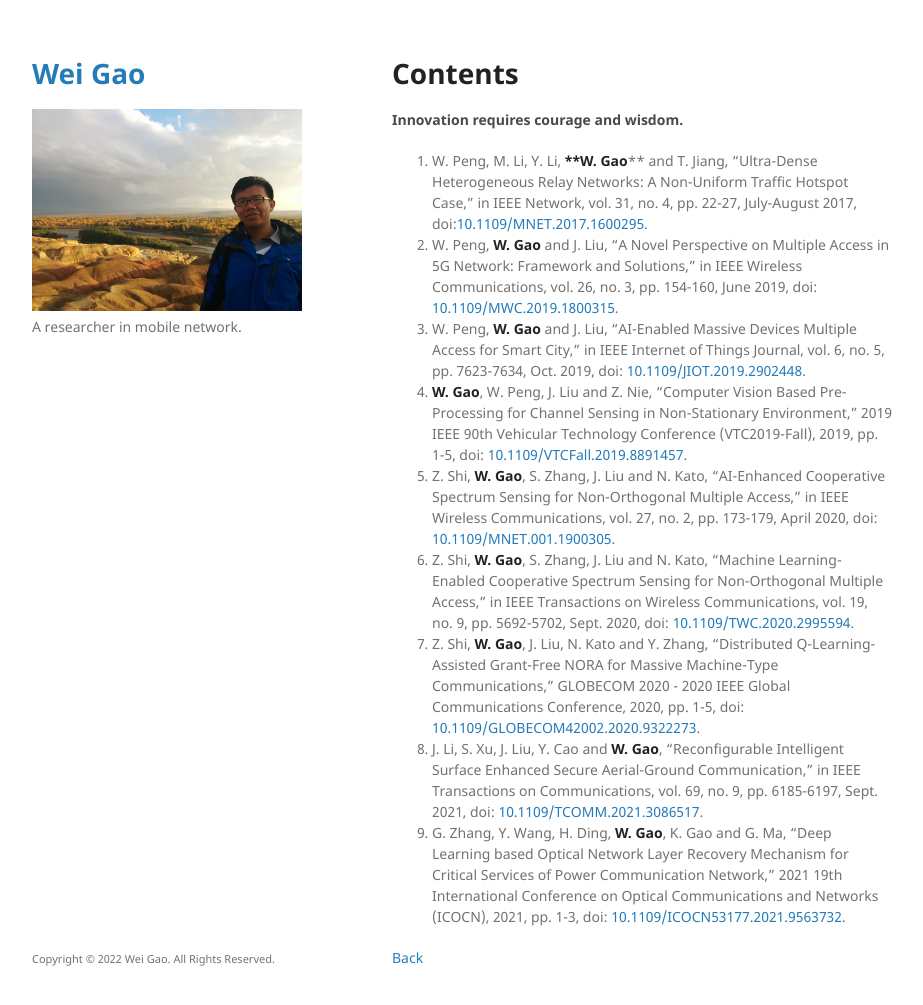
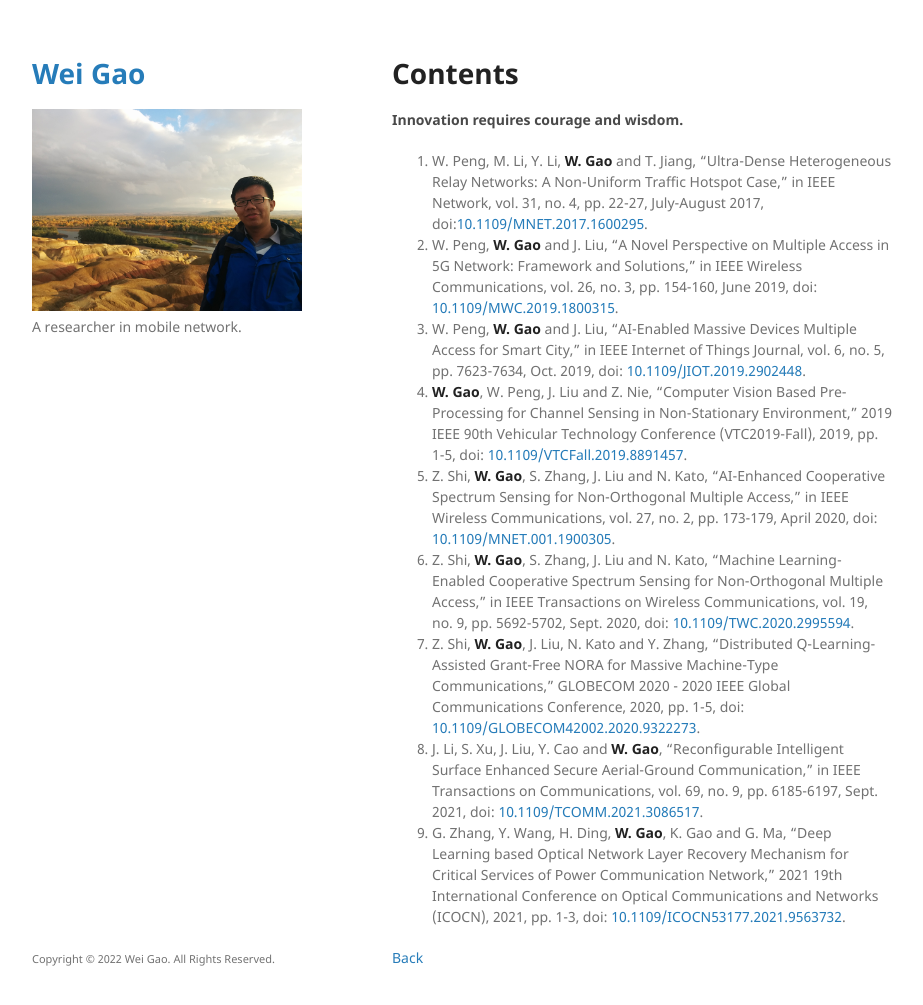
Before and after one commit to willweigao/willweigao.github.io, a Jekyll site: the page built from publications.md, in a window 1280 px wide and 1038 px high. Shown: the top 1005 px of the window, without its empty margins (178-1101 px from the left). Built offline with Jekyll 4.4.1, drawn with Linux system fonts in a browser that asks for light colours.

```diff
--- a/publications.md
+++ b/publications.md
@@ -2,7 +2,7 @@
 layout: contents
 ---
 
-1. W. Peng, M. Li, Y. Li, ****W. Gao**** and T. Jiang, "Ultra-Dense Heterogeneous Relay Networks: A Non-Uniform Traffic Hotspot Case," in IEEE Network, vol. 31, no. 4, pp. 22-27, July-August 2017, doi:[10.1109/MNET.2017.1600295](https://ieeexplore.ieee.org/document/7994890).
+1. W. Peng, M. Li, Y. Li, **W. Gao** and T. Jiang, "Ultra-Dense Heterogeneous Relay Networks: A Non-Uniform Traffic Hotspot Case," in IEEE Network, vol. 31, no. 4, pp. 22-27, July-August 2017, doi:[10.1109/MNET.2017.1600295](https://ieeexplore.ieee.org/document/7994890).
 2. W. Peng, **W. Gao** and J. Liu, "A Novel Perspective on Multiple Access in 5G Network: Framework and Solutions," in IEEE Wireless Communications, vol. 26, no. 3, pp. 154-160, June 2019, doi: [10.1109/MWC.2019.1800315](https://ieeexplore.ieee.org/document/8648448).
 3. W. Peng, **W. Gao** and J. Liu, "AI-Enabled Massive Devices Multiple Access for Smart City," in IEEE Internet of Things Journal, vol. 6, no. 5, pp. 7623-7634, Oct. 2019, doi: [10.1109/JIOT.2019.2902448](https://ieeexplore.ieee.org/document/8656575).
 4. **W. Gao**, W. Peng, J. Liu and Z. Nie, "Computer Vision Based Pre-Processing for Channel Sensing in Non-Stationary Environment," 2019 IEEE 90th Vehicular Technology Conference (VTC2019-Fall), 2019, pp. 1-5, doi: [10.1109/VTCFall.2019.8891457](https://ieeexplore.ieee.org/document/8891457).
```
